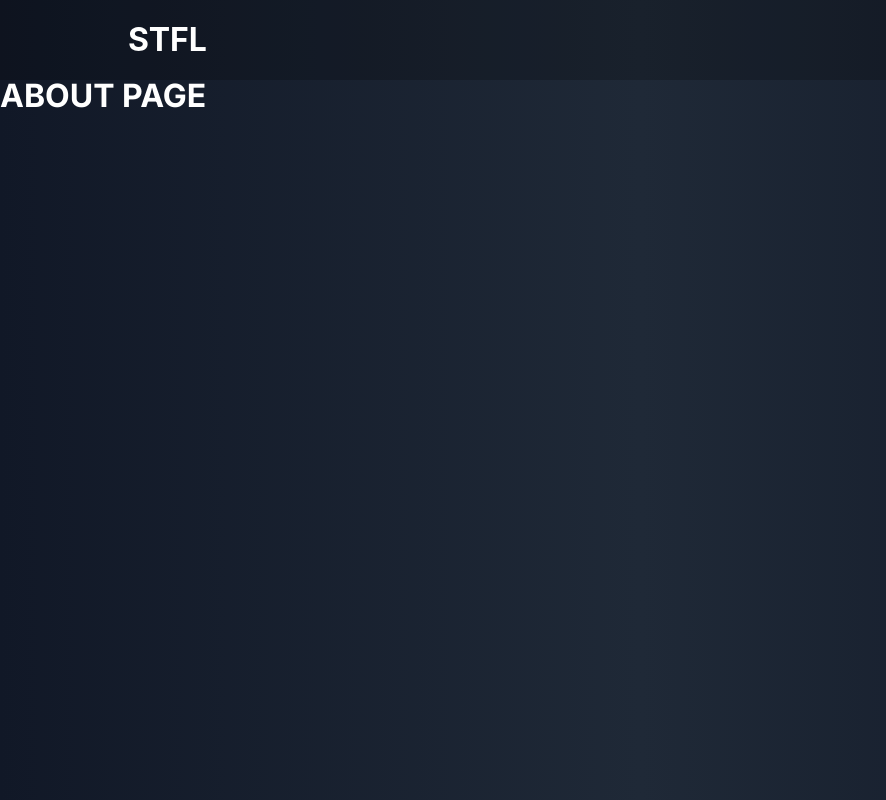
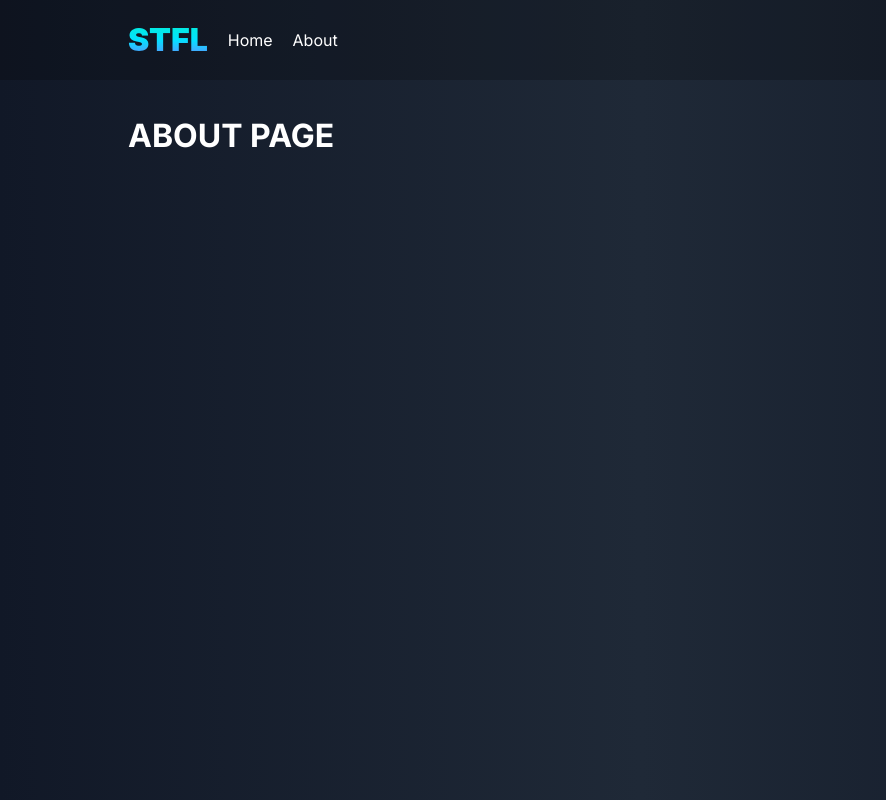
Before and after one commit to b8zeek/stfl, a React (Create React App) app: page /about in a window 1280 px wide. Shown: the top 800 px of the page, without its empty margins (0-886 px from the left). Built offline with nearby package versions, Linux system fonts and the light colour scheme.

Commit message:
Added paddings to the application, updated styling of header heading, added and styled routing links.

```diff
--- a/src/App.js
+++ b/src/App.js
@@ -1,3 +1,4 @@
+import styled from 'styled-components'
 import { Routes, Route } from 'react-router-dom'
 
 import Header from './components/Header'
@@ -8,12 +9,20 @@ function App() {
     return (
         <div className='App'>
             <Header />
-            <Routes>
-                <Route path='/' element={<HomePage />} />
-                <Route path='/about' element={<AboutPage />} />
-            </Routes>
+            <Content>
+                <Routes>
+                    <Route path='/' element={<HomePage />} />
+                    <Route path='/about' element={<AboutPage />} />
+                </Routes>
+            </Content>
         </div>
     )
 }
 
+const Content = styled.div`
+    width: 80%;
+    height: calc(100% - 80px);
+    padding: 40px 10%;
+`
+
 export default App
--- a/src/components/Header.js
+++ b/src/components/Header.js
@@ -1,11 +1,14 @@
 import styled from 'styled-components'
 
 import Heading from './Heading'
+import { Link } from 'react-router-dom'
 
 function Header() {
     return (
         <Container>
             <StyledHeading type='big'>STFL</StyledHeading>
+            <StyledLink to='/'>Home</StyledLink>
+            <StyledLink to='/about'>About</StyledLink>
         </Container>
     )
 }
@@ -17,8 +20,24 @@ const Container = styled.div`
     padding: 0 10%;
 `
 const StyledHeading = styled(Heading)`
+    display: inline-block;
+    vertical-align: top;
     line-height: 80px;
+    font-weight: 900;
+    margin-right: 10px;
+    background: -webkit-linear-gradient(#00FFA3, #03E1FF, #DC1FFF);
+    -webkit-background-clip: text;
+    -webkit-text-fill-color: transparent;
+`
+const StyledLink = styled(Link)`
+    display: inline-block;
+    vertical-align: top;
+    line-height: 80px;
+    font-size: 16px;
+    font-family: 'Inter', sans-serif;
     color: white;
+    text-decoration: none;
+    padding: 0 10px;
 `
 
 export default Header
```
